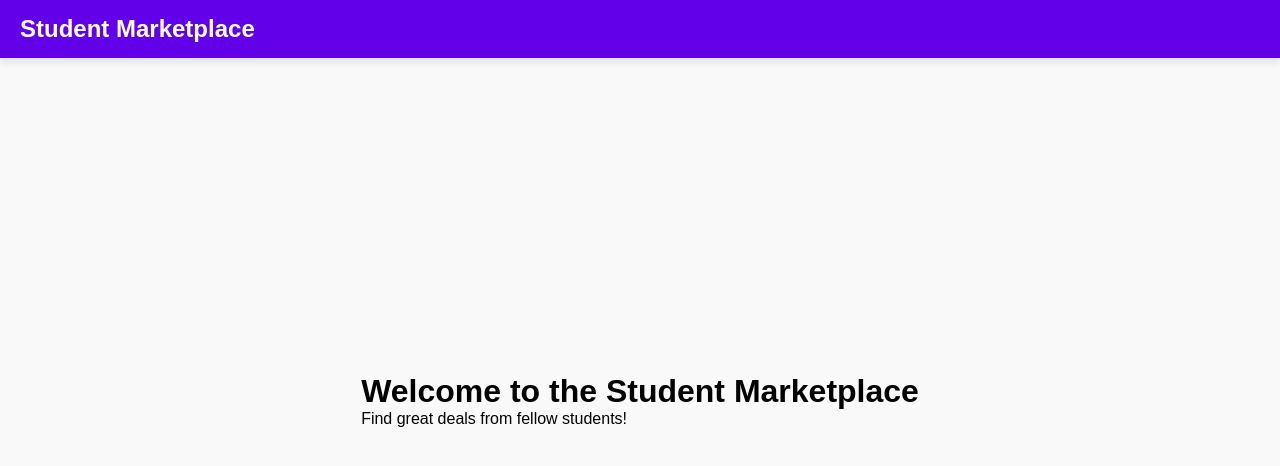
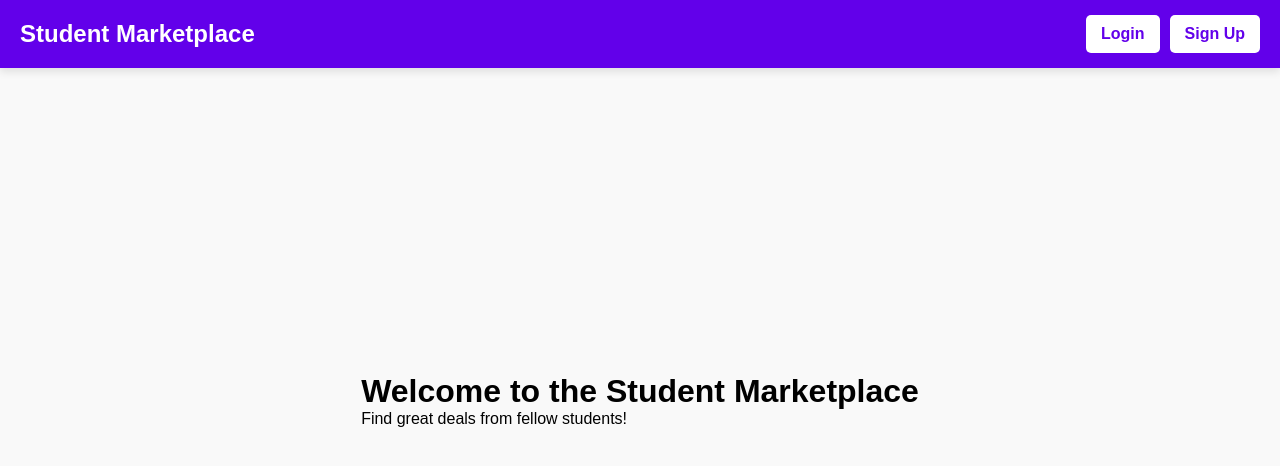
Before and after one commit to Innocentmakaya/stellenbosch-marketplace, a React (Vite) app: page / in a window 1280 px wide. Shown: the top 466 px of the page. Built offline with nearby package versions, Linux system fonts and the light colour scheme.

Commit message:
Updated 3

```diff
--- a/src/components/Navbar.jsx
+++ b/src/components/Navbar.jsx
@@ -35,16 +35,16 @@ function Navbar() {
     setIsMobileMenuOpen(!isMobileMenuOpen);
   };
 
-  // Hide hamburger menu on login, signup, and home pages
-  const isAuthPage = location.pathname === "/login" || location.pathname === "/signup" || location.pathname === "/";
+  // Hide hamburger menu on the Home page
+  const isHomePage = location.pathname === "/";
 
   return (
     <nav className="navbar">
       {/* Logo */}
       <h1 className="logo">Student Marketplace</h1>
 
-      {/* Mobile Menu Toggle (Hidden on auth and home pages) */}
-      {!isAuthPage && user && ( // Only show hamburger menu if user is logged in and not on auth/home pages
+      {/* Mobile Menu Toggle (Hidden on the Home page) */}
+      {!isHomePage && (
         <div className="mobile-menu-toggle" onClick={toggleMobileMenu}>
           {isMobileMenuOpen ? <FaTimes /> : <FaBars />}
         </div>
@@ -52,7 +52,7 @@ function Navbar() {
 
       {/* Navbar Links (Desktop) */}
       <div className={`nav-links ${isMobileMenuOpen ? "active" : ""}`}>
-        {user && (
+        {user && !isHomePage && ( // Only show links if user is logged in and not on the Home page
           <>
             <Link
               to="/listings"
@@ -96,7 +96,8 @@ function Navbar() {
             </button>
           </div>
         ) : (
-          !isAuthPage && ( // Hide auth buttons on login/signup pages
+          // Show Login/Sign Up buttons on the Home page and other pages (except login/signup)
+          !(location.pathname === "/login" || location.pathname === "/signup") && (
             <div className="auth-buttons">
               <Link to="/login">
                 <button className="auth-button">Login</button>
```
